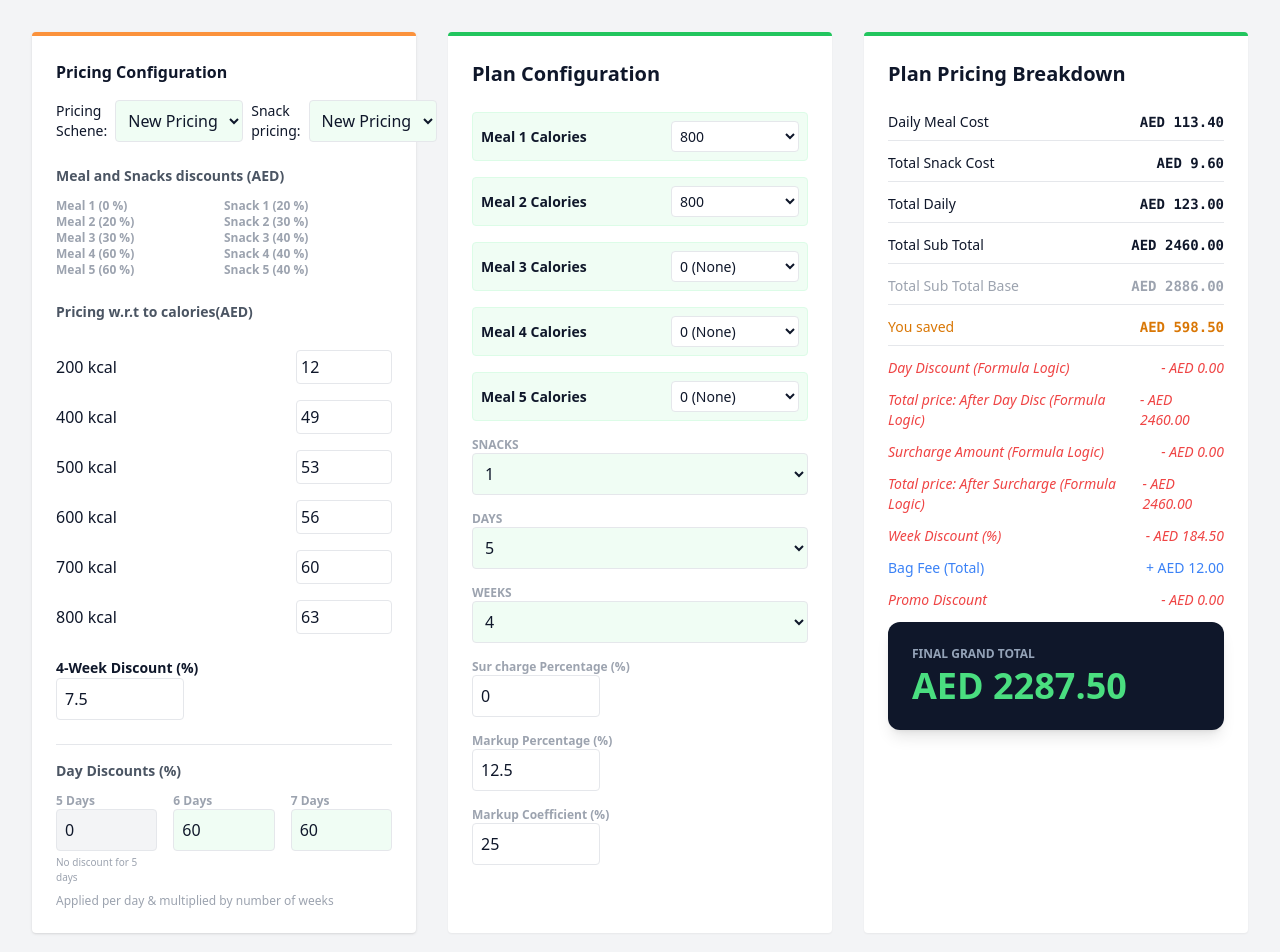
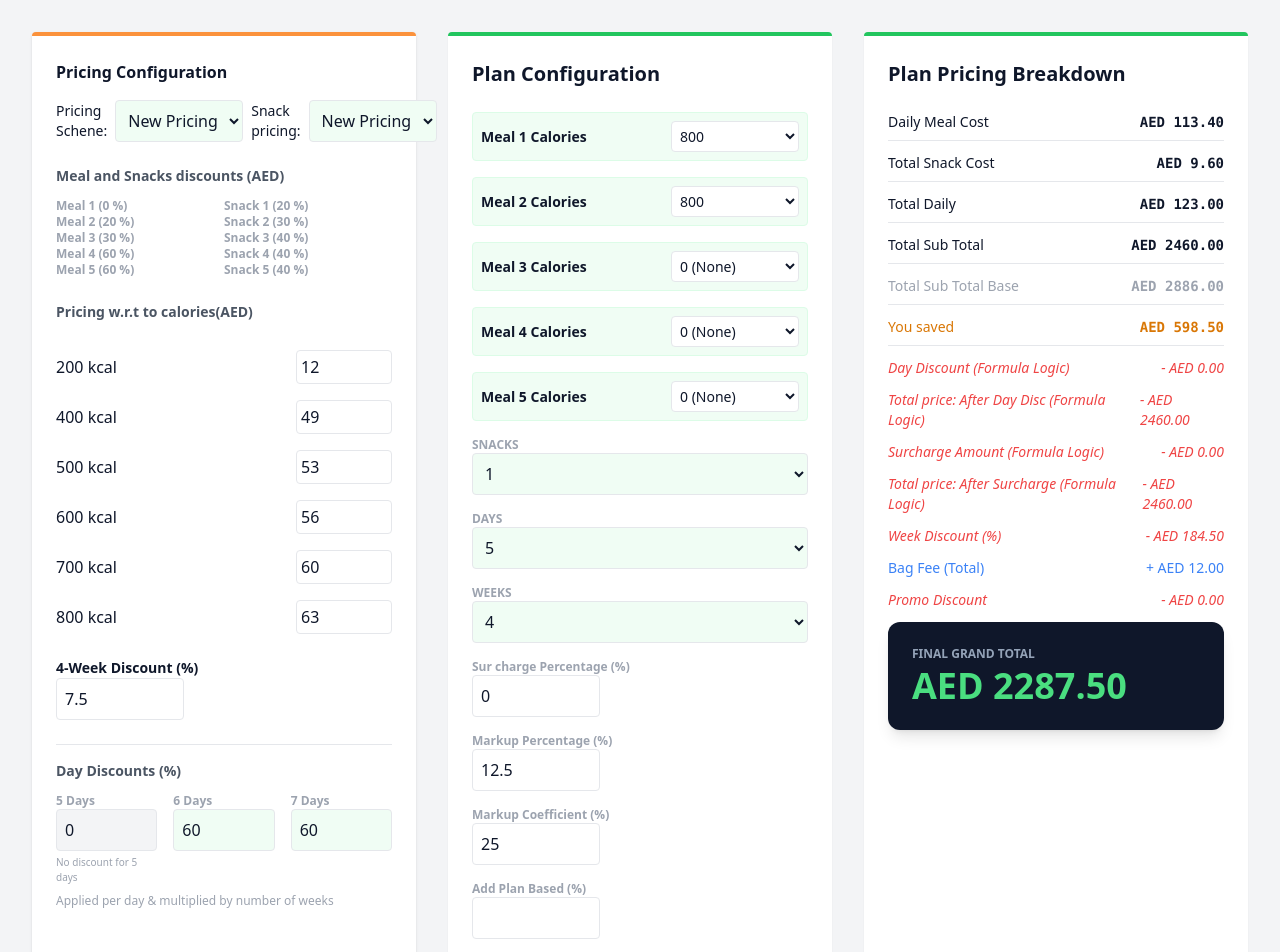
Before and after one commit to tulaibtechnyx/mealCalorieCalculator, a Next.js app: page / in a window 1280 px wide. Shown: the top 952 px of the page. Built offline with nearby package versions, Linux system fonts and the light colour scheme.

Commit message:
Work for plan based per

```diff
--- a/app/components/MainCalculator.jsx
+++ b/app/components/MainCalculator.jsx
@@ -11,6 +11,7 @@ export default function MealPlanCalculator() {
     const [SurchargePercentage, setSurchargePercentage] = useState(0);
     const [reductionPer, setreductionPer] = useState(12.5);
     const [markupPer, setmarkupPer] = useState(25);
+    const [PlanBasePer, setPlanBasePer] = useState(null);
     const [promoType, setPromoType] = useState("percentage"); // "flat" | "percentage"
     const [promoValue, setPromoValue] = useState(0);
     const [promoScope, setPromoScope] = useState("both");     // "meals", "snacks", "both"
@@ -286,7 +287,8 @@ export default function MealPlanCalculator() {
             lookupTable = {},
             SurchargePercentage = 0,
             reductionPer = 0,
-            markupPer = 0
+            markupPer = 0,
+            PlanBasePer = null
         } = params;
 
         // 2. Safe access to nested lookupTable properties
@@ -331,9 +333,12 @@ export default function MealPlanCalculator() {
         // 5. TOTALS & SUBTOTALS
         const totalDaily = dailyMealCost + dailySnackCost;
         const totalBaseDaily = dailyBaseMealCost + dailyBaseSnackCost;
-        const subtotalPlan = totalDaily * numDays * numWeeks;
-        const subtotalBasePlan = totalBaseDaily * numDays * numWeeks;
+        let subtotalPlan = totalDaily * numDays * numWeeks;
+        let subtotalBasePlan = totalBaseDaily * numDays * numWeeks;
+        const planPercentage = 1 + (PlanBasePer || 0) / 100;
 
+        subtotalPlan = PlanBasePer ? planPercentage * subtotalPlan: subtotalPlan;
+        subtotalBasePlan = PlanBasePer ? planPercentage * subtotalBasePlan : subtotalBasePlan;
         // 6. DAY DISCOUNT LOGIC
         let dayDiscAmount = 0;
         if (numDays >= 6) {
@@ -426,8 +431,9 @@ export default function MealPlanCalculator() {
     lookupTable,
     SurchargePercentage,
     reductionPer,
-    markupPer
-}), [mealCalories, numSnacks, numDays, numWeeks, promoType, promoValue, promoScope, lookupTable, SurchargePercentage, reductionPer, markupPer]);
+    markupPer,
+    PlanBasePer
+}), [mealCalories, numSnacks, numDays, numWeeks, promoType, promoValue, promoScope, lookupTable, SurchargePercentage, reductionPer, markupPer, PlanBasePer]);
     const removePlan = (id) => {
         const updated = savedPlans.filter(p => p.id !== id);
         setSavedPlans(updated);
@@ -697,6 +703,17 @@ export default function MealPlanCalculator() {
                                         className="border p-2 rounded w-32"
                                     />
                                 </div>
+                                <div className="flex flex-col">
+                                    <label className="text-xs font-bold text-gray-400">Add Plan Based (%)</label>
+                                    <input
+                                        type="number"
+                                        value={PlanBasePer}
+                                        onChange={(e) =>
+                                            setPlanBasePer(e.target.value)
+                                        }
+                                        className="border p-2 rounded w-32"
+                                    />
+                                </div>
                             </div>
                         </div>
 
```
